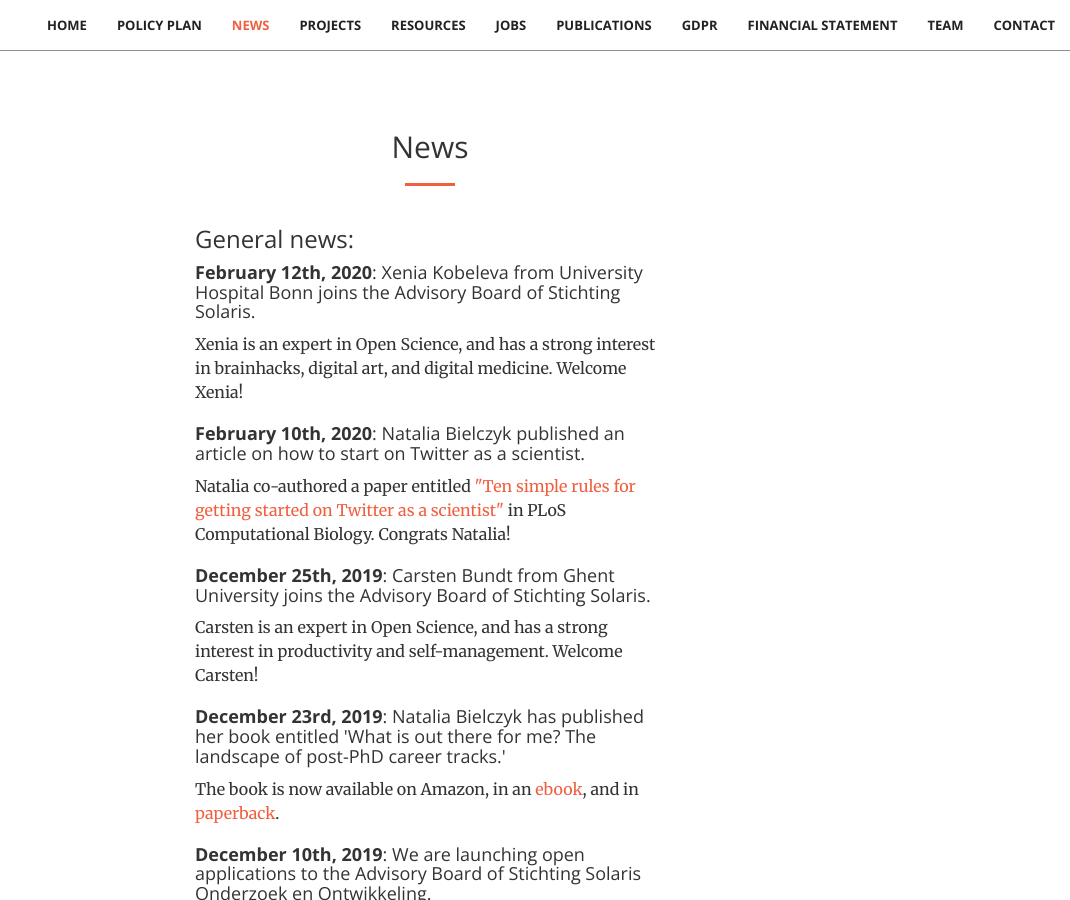
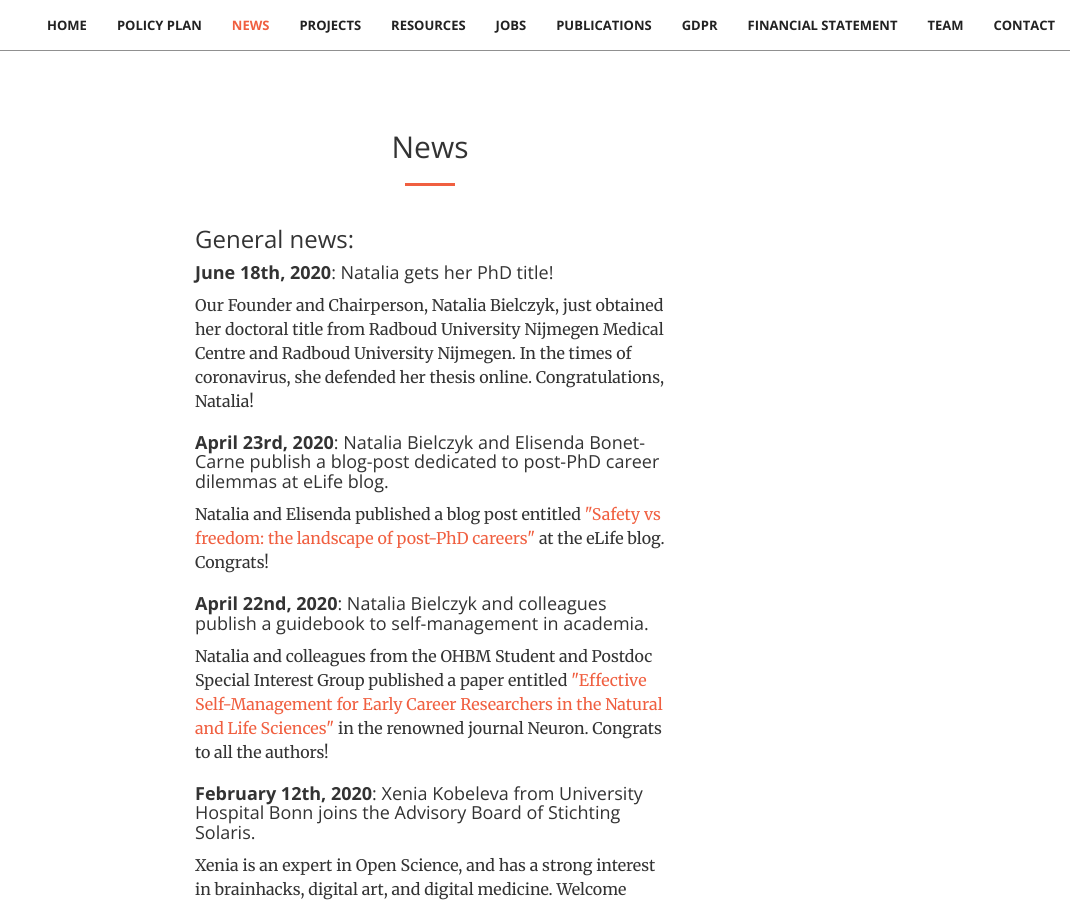
Before and after one commit to stichting-solaris/stichting-solaris.github.io, a Jekyll site: the page built from index.html, in a window 1280 px wide and 900 px high, scrolled down 5569 px. Shown: the whole window, without its empty margins (210-1280 px from the left). Built offline with Jekyll 4.4.1, drawn with Linux system fonts in a browser that asks for light colours; some of the changed text lies outside the part shown.

Commit message:
Update news.html

```diff
--- a/_includes/news.html
+++ b/_includes/news.html
@@ -16,13 +16,37 @@
 
 <!-- General news: -->
                 <h3 class="section-heading">General news:</h3>
+
+
+                <h4 class="section-heading"><b>June 18th, 2020</b>: Natalia gets her PhD title!</h4>
+                <p>Our Founder and Chairperson, Natalia Bielczyk, just obtained her doctoral title from Radboud University
+                    Nijmegen Medical Centre and Radboud University Nijmegen. In the times of coronavirus, she defended her
+                    thesis online. Congratulations, Natalia!</p>
+                <p></p>
+
+                <h4 class="section-heading"><b>April 23rd, 2020</b>: Natalia Bielczyk and Elisenda Bonet-Carne publish
+                    a blog-post dedicated to post-PhD career dilemmas at eLife blog.</h4>
+                <p>Natalia and Elisenda published a blog post
+                    entitled <a href="https://ecrlife.org/academic-career-landscape/">
+                    "Safety vs freedom: the landscape of post-PhD careers"</a>
+                    at the eLife blog. Congrats!</p>
+                <p></p>
+
+                <h4 class="section-heading"><b>April 22nd, 2020</b>: Natalia Bielczyk and colleagues publish a guidebook to
+                    self-management in academia.</h4>
+                <p>Natalia and colleagues from the OHBM Student and Postdoc Special Interest Group published a paper
+                    entitled <a href="https://www.sciencedirect.com/science/article/abs/pii/S0896627320302221">
+                    "Effective Self-Management for Early Career Researchers in the Natural and Life Sciences"</a>
+                    in the renowned journal Neuron. Congrats to all the authors!</p>
+                <p></p>
+
                 <h4 class="section-heading"><b>February 12th, 2020</b>: Xenia Kobeleva from University Hospital Bonn
                     joins the Advisory Board of Stichting Solaris.</h4>
                 <p>Xenia is an expert in Open Science, and has a strong interest in brainhacks, digital art,
                 and digital medicine. Welcome Xenia!</p>
                 <p></p>
 
-                <h4 class="section-heading"><b>February 10th, 2020</b>: Natalia Bielczyk published an article on how to start on Twitter as a scientist.</h4>
+                <h4 class="section-heading"><b>February 10th, 2020</b>: Natalia Bielczyk co-authored an article on how to start on Twitter as a scientist.</h4>
                 <p>Natalia co-authored a paper entitled <a href="https://journals.plos.org/ploscompbiol/article?id=10.1371/journal.pcbi.1007513">
                     "Ten simple rules for getting started on Twitter as a scientist"</a>
                     in PLoS Computational Biology. Congrats Natalia!</p>
```
